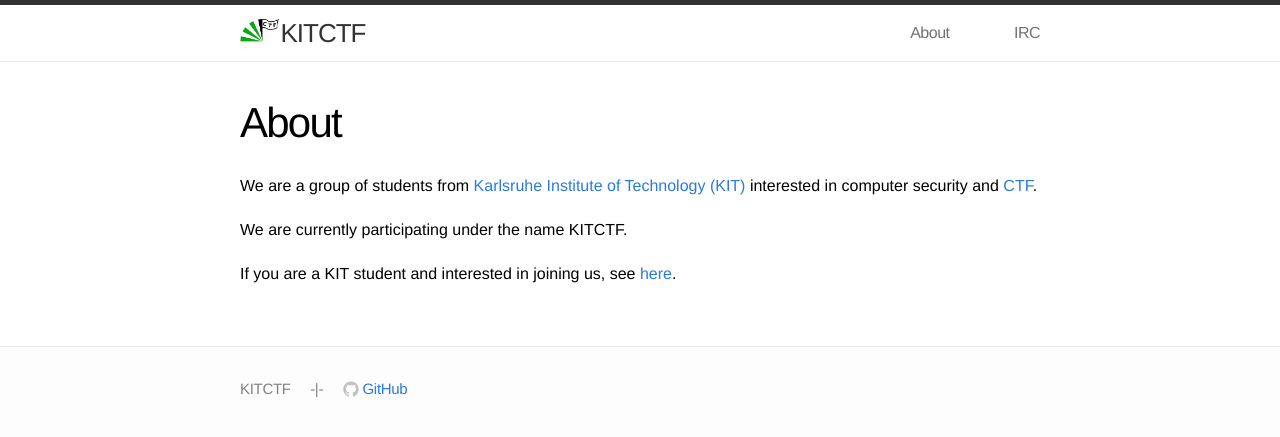
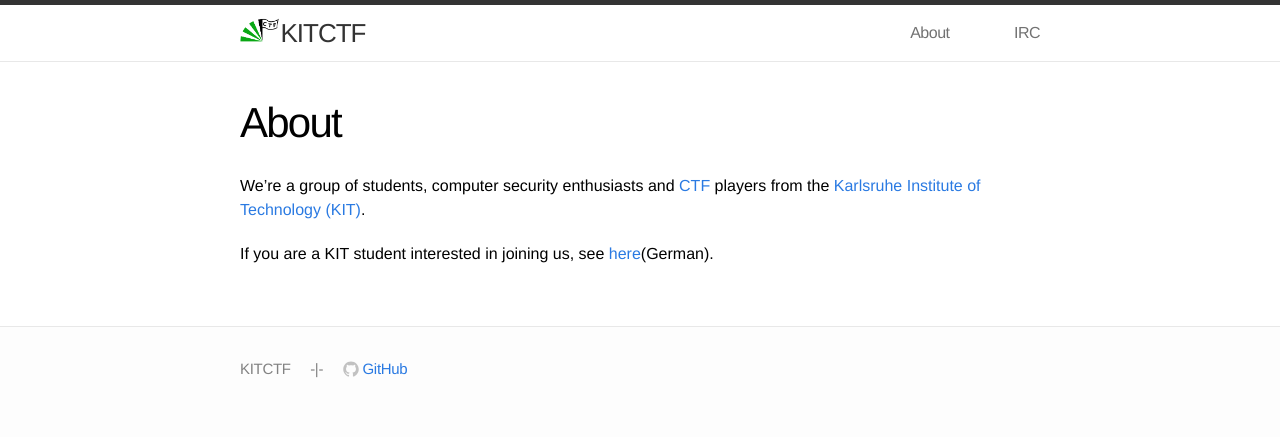
Before and after one commit to kitctf/www, a Jekyll site: the page built from about.md, in a window 1280 px wide. Shown: the top 437 px of the page. Built offline with Jekyll 4.4.1, drawn with Linux system fonts in a browser that asks for light colours.

Commit message:
Modified /about

```diff
--- a/about.md
+++ b/about.md
@@ -4,9 +4,6 @@ title: About
 permalink: /about/
 ---
 
+We're a group of students, computer security enthusiasts and [CTF](https://ctftime.org/ctf-wtf/) players from the [Karlsruhe Institute of Technology (KIT)](http://www.kit.edu/english).
 
-We are a group of students from [Karlsruhe Institute of Technology (KIT)](http://www.kit.edu/english) interested in computer security and [CTF](https://ctftime.org/ctf-wtf/).
-
-We are currently participating under the name {{ site.teamname }}.
-
-If you are a KIT student and interested in joining us, see [here](/we-want-you).
+If you are a KIT student interested in joining us, see [here](/we-want-you)(German).
```
